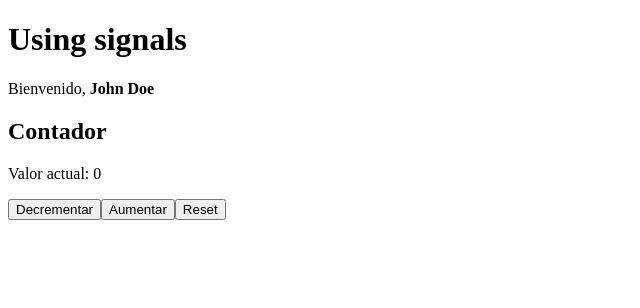
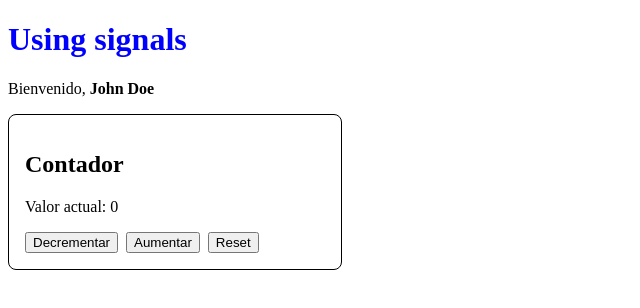
Before and after one commit to SunnySuaSal/mi-primera-app-angular, an Angular app: page / in a window 1280 px wide. Shown: the top 308 px of the page, without its empty margins (0-640 px from the left). Built offline with nearby package versions, Linux system fonts and the light colour scheme.

Commit message:
Adds style to app component

```diff
--- a/src/app/app.css
+++ b/src/app/app.css
@@ -0,0 +1,14 @@
+h1 {
+  color: blue;
+}
+
+.card{
+  border: 1px solid black;
+  padding: 16px;
+  width: 300px;
+  border-radius: 8px;
+}
+
+button{
+  margin-right: 8px;
+}
--- a/src/app/app.html
+++ b/src/app/app.html
@@ -2,7 +2,7 @@
 
 <p>Bienvenido, <strong>{{username()}}</strong></p>
 
-<section>
+<section class="card">
 
   <h2>Contador</h2>
   <p>Valor actual: {{counter()}}</p>
```
